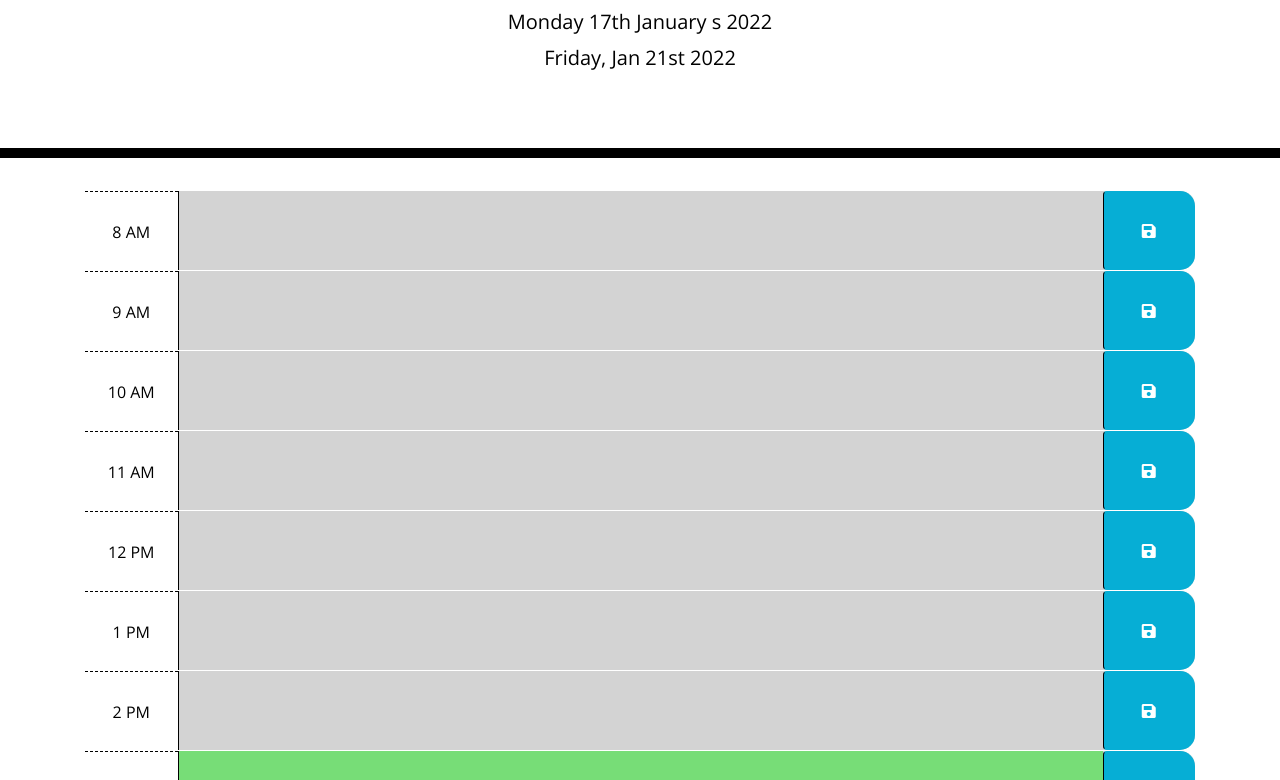
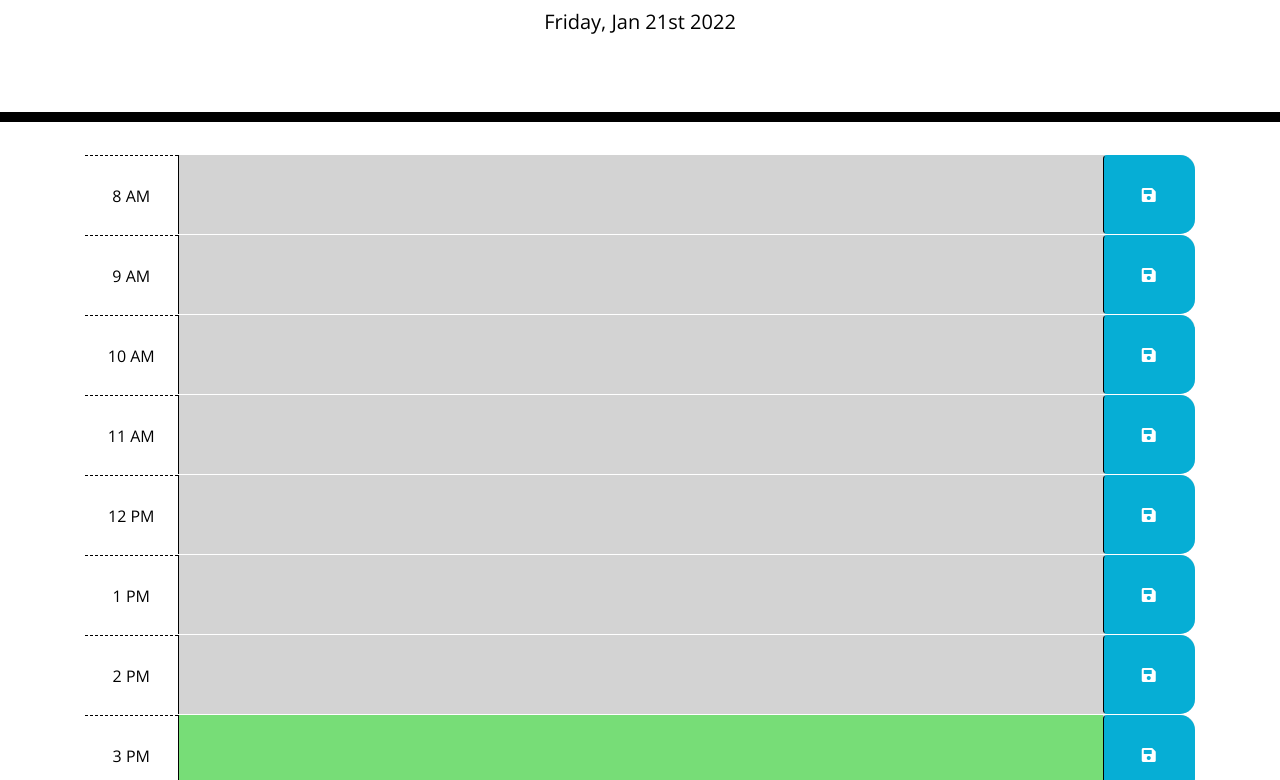
Before and after one commit to farhahdin1997/workingScheduler, a plain HTML site: page index.html in a window 1280 px wide. Shown: the part 182-962 px from the top of the page. Drawn offline with nearby package versions, Linux system fonts and the light colour scheme.

Commit message:
added text

```diff
--- a/index.html
+++ b/index.html
@@ -26,7 +26,7 @@
     <header class="jumbotron">
       <h1 class="display-3">Work Day Scheduler</h1>
       <p class="lead">A simple calendar app for scheduling your work day</p>
-      <p class="lead">Monday 17th January s 2022</p>
+
       <p id="currentDay" class="lead"></p>
     </header>
     <div class="container">
```
